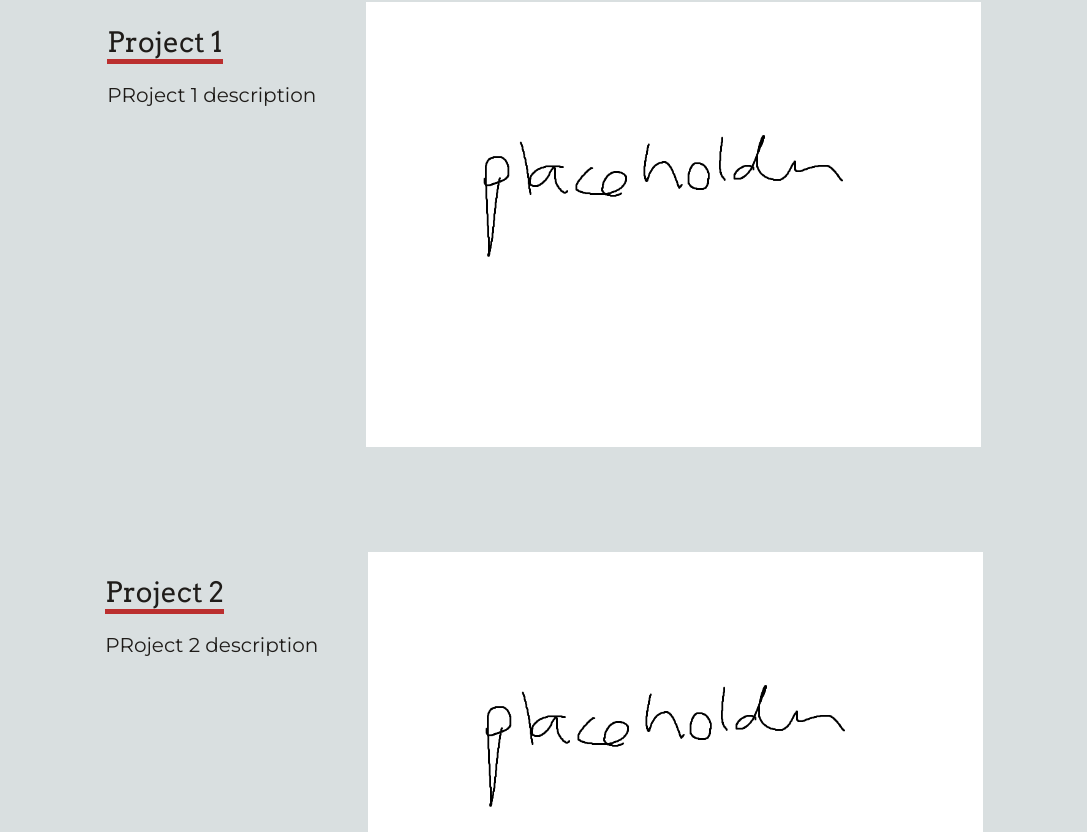
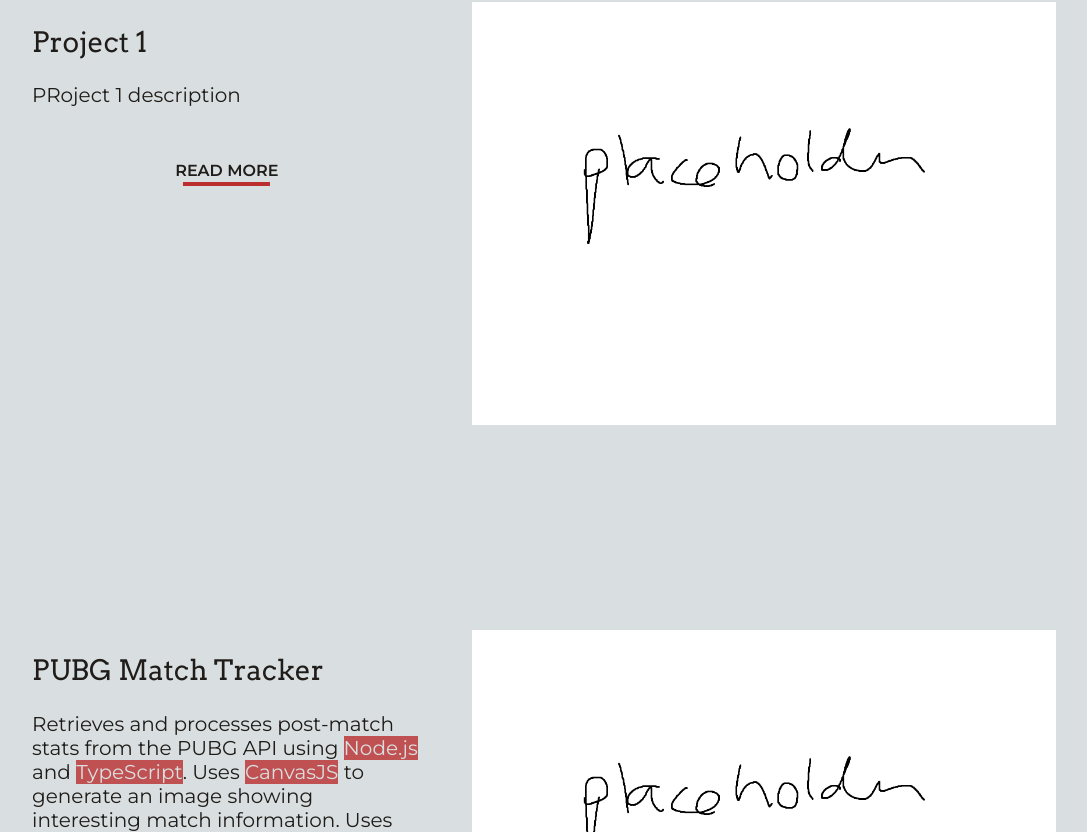
Before and after one commit to knowlesc/knowlesc.github.io, a Next.js app: page / in a window 1280 px wide. Shown: the part 1008-1840 px from the top of the page, without its empty margins (96-1183 px from the left). Built offline with nearby package versions, Linux system fonts and the light colour scheme.

Commit message:
Update styles

```diff
--- /dev/null
+++ b/components/Emphasize.tsx
@@ -0,0 +1,28 @@
+import { THEMES } from "../styles/variables";
+
+type Props = {
+  text: string;
+};
+
+export function Emphasize({ text }: Props): JSX.Element {
+  return (
+    <span>
+      <style jsx global>
+        {`
+          .attention {
+            background: ${THEMES.common.accentMuted};
+            color: ${THEMES.light.textAlt};
+          }
+        `}
+      </style>
+      <span
+        dangerouslySetInnerHTML={{
+          __html: text.replace(
+            /{{(.*?)}}/g,
+            '<span class="attention">$1</span>'
+          ),
+        }}
+      ></span>
+    </span>
+  );
+}
--- /dev/null
+++ b/components/ExternalLinkText.tsx
@@ -0,0 +1,45 @@
+import { THEMES } from "../styles/variables";
+
+type Props = {
+  text: string;
+  url: string;
+};
+
+export function ExternalLinkText({ text, url }: Props): JSX.Element {
+  return (
+    <a href={url} target="_blank" rel="noreferrer">
+      <style jsx>{`
+        a {
+          position: relative;
+          text-transform: uppercase;
+          font-weight: 600;
+          font-size: 16px;
+          transition: all 0.2s;
+        }
+
+        a:hover {
+          font-size: 17px;
+        }
+
+        a::after {
+          position: absolute;
+          content: "";
+          display: block;
+          background-color: ${THEMES.common.accent};
+          height: 4px;
+          bottom: -6px;
+          left: 8px;
+          right: 8px;
+          transition: all 0.2s;
+          z-index: 1;
+        }
+
+        a:hover::after {
+          left: -8px;
+          right: -8px;
+        }
+      `}</style>
+      {text}
+    </a>
+  );
+}
--- a/components/Footer.tsx
+++ b/components/Footer.tsx
@@ -39,7 +39,11 @@ export function Footer(): JSX.Element {
         `}
       </style>
 
-      <a href="https://linkedin.com" target="_blank" rel="noreferrer">
+      <a
+        href="https://www.linkedin.com/in/knowlesc/"
+        target="_blank"
+        rel="noreferrer"
+      >
         <img
           src="linkedin-light.png"
           alt="My LinkedIn profile"
@@ -51,7 +55,7 @@ export function Footer(): JSX.Element {
           className="dark"
         />
       </a>
-      <a href="https://github.com" target="_blank" rel="noreferrer">
+      <a href="https://github.com/knowlesc" target="_blank" rel="noreferrer">
         <img src="github-light.png" alt="My GitHub profile" className="light" />
         <img src="github-dark.png" alt="My GitHub profile" className="dark" />
       </a>
--- a/components/Heading.tsx
+++ b/components/Heading.tsx
@@ -1,3 +1,5 @@
+import { THEMES } from "../styles/variables";
+
 export function Heading({
   children,
 }: React.PropsWithChildren<{}>): JSX.Element {
@@ -6,7 +8,6 @@ export function Heading({
       <style jsx global>
         {`
           .heading-text {
-            border-bottom: 5px solid #bb2f2f;
           }
         `}
       </style>
--- a/components/Navigation.tsx
+++ b/components/Navigation.tsx
@@ -14,6 +14,7 @@ export function Navigation(): JSX.Element {
           align-items: center;
           position: sticky;
           top: 0px;
+          z-index: 1000;
         }
 
         .nav-right {
--- a/components/Project.tsx
+++ b/components/Project.tsx
@@ -1,4 +1,5 @@
 import { THEMES } from "../styles/variables";
+import { ExternalLinkText } from "./ExternalLinkText";
 import { Heading } from "./Heading";
 
 type Props = {
@@ -7,6 +8,8 @@ type Props = {
   description: string | JSX.Element;
   imageSrc: string;
   imageAlt: string;
+  linkUrl: string;
+  linkText: string;
 };
 
 export function Project({
@@ -15,6 +18,8 @@ export function Project({
   description,
   imageSrc,
   imageAlt,
+  linkUrl,
+  linkText,
 }: Props): JSX.Element {
   return (
     <div className="project">
@@ -26,7 +31,7 @@ export function Project({
             justify-content: center;
             gap: 50px;
             flex-direction: ${reverse ? "row-reverse" : ""};
-            margin-bottom: 100px;
+            margin-bottom: 200px;
           }
 
           .project-image {
@@ -40,6 +45,12 @@ export function Project({
 
           .project-description {
             min-width: 200px;
+            flex-basis: 40%;
+          }
+
+          .project-link {
+            margin-top: 50px;
+            text-align: center;
           }
 
           @media (max-width: 800px) {
@@ -55,6 +66,9 @@ export function Project({
       <div className="project-description">
         <Heading>{title}</Heading>
         {description}
+        <div className="project-link">
+          <ExternalLinkText text={linkText} url={linkUrl} />
+        </div>
       </div>
     </div>
   );
--- a/components/Projects.tsx
+++ b/components/Projects.tsx
@@ -1,4 +1,5 @@
 import { THEMES } from "../styles/variables";
+import { Emphasize } from "./Emphasize";
 import { Project } from "./Project";
 
 export function Projects(): JSX.Element {
@@ -9,12 +10,24 @@ export function Projects(): JSX.Element {
         description="PRoject 1 description"
         imageAlt="Project image"
         imageSrc="placeholder.webp"
+        linkText="Read More"
+        linkUrl="https://github.com/knowlesc/pubg-discord-bot"
       />
       <Project
-        title="Project 2"
-        description="PRoject 2 description"
+        title="PUBG Match Tracker"
+        description={
+          <Emphasize
+            text={
+              "Retrieves and processes post-match stats from the PUBG API using {{Node.js}} and {{TypeScript}}. " +
+              "Uses {{CanvasJS}} to generate an image showing interesting match information. " +
+              "Uses {{Discord.js}} to send post-match info to Discord. "
+            }
+          />
+        }
         imageAlt="Project image"
         imageSrc="placeholder.webp"
+        linkText="Read More"
+        linkUrl="https://github.com/knowlesc/pubg-discord-bot"
         reverse={true}
       />
     </section>
--- a/styles/variables.ts
+++ b/styles/variables.ts
@@ -13,6 +13,10 @@ export const THEMES = {
     header: "#1F1C19",
     footer: "#1F1C19",
   },
+  common: {
+    accent: "#BB2F2F",
+    accentMuted: "rgba(187, 47, 47, 0.8)",
+  },
 };
 
 export const HEIGHTS = {
```
